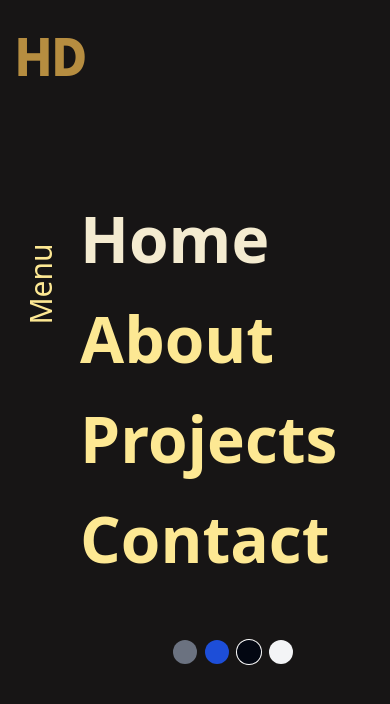
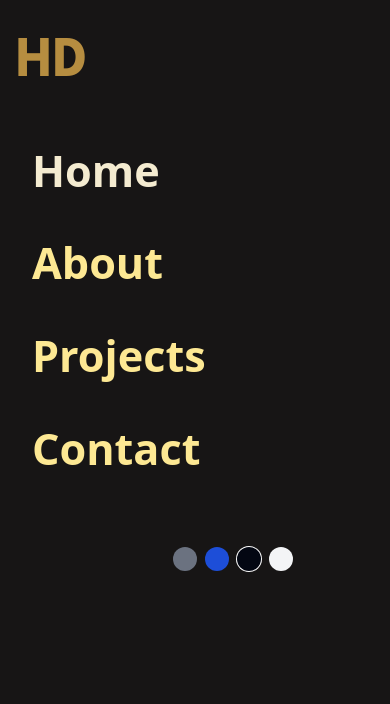
Before and after one commit to hardikdhamija96/portfolio-2024-next, a Next.js app: page / in a window 390 px wide. Both pictures are taken after a click on the element 342 px from the left and 63 px from the top of the page. Shown: the top 704 px of the page. Built offline with nearby package versions, Linux system fonts and the light colour scheme; some icons are missing.

Commit message:
Navbar mobile layout improved

```diff
--- a/src/components/Navbar2.tsx
+++ b/src/components/Navbar2.tsx
@@ -39,25 +39,26 @@ const Navbar2 = () => {
             aria-label={showMenu ? "Open Menu" : "Close Menu"}
             onClick={handleMenuChange}>
             <Icon
-              className="text-headingColor text-[4rem] cursor-pointer active:text-[3.6rem]"
+              className="text-headingColor text-[5rem] cursor-pointer active:text-[3.6rem]"
               icon={showMenu ? "jam:menu" : "jam:close"}
             />
           </div>
-
         </section>
         <section className="w-full sm:px-10 bg-darkBg">
           {showMenu ? (
             <></>
           ) : (
             <div className="w-full max-h-[80vh] min-h-[80vh]">
-              <p className="absolute text-babyBlue2 -rotate-90 top-[16.6rem] sm:left-10 text-3xl">Menu</p>
-              <ul className="flex flex-col pt-16 gap-1 max-w-full sm:max-w-7xl mx-auto bg-darkBg pl-20 md:pl-10">
+              <p className="absolute text-babyBlue2 -rotate-90 top-[16.6rem] sm:left-10 text-3xl invisible sm:visible">
+                Menu
+              </p>
+              <ul className="flex flex-col sm:pt-12 gap-1 max-w-full sm:max-w-7xl mx-auto bg-darkBg sm:pl-20 md:pl-10 sm:pb-12">
                 {navItems.map((item) => (
                   <li key={item.path}>
                     <Link href={item.path} onClick={() => setShowMenu(true)}>
                       <button
                         type="button"
-                        className={`hover:text-[3.8rem] hover:text-headingColor transition-all delay-120 ease-in-out active:drop-shadow-2xl  rounded-md font-sans font-bold text-[4rem] ${
+                        className={`hover:text-[3.8rem] hover:text-headingColor transition-all delay-120 ease-in-out active:drop-shadow-2xl  rounded-md font-sans font-bold sm:text-[4rem] text-[2.7rem] py-3 sm:py-0 pl-8 ${
                           pathname === item.path
                             ? "text-blueGrotto"
                             : "text-babyBlue2"
@@ -68,7 +69,7 @@ const Navbar2 = () => {
                   </li>
                 ))}
               </ul>
-              <ThemeSwitcher/>
+              <ThemeSwitcher />
             </div>
           )}
         </section>
```
